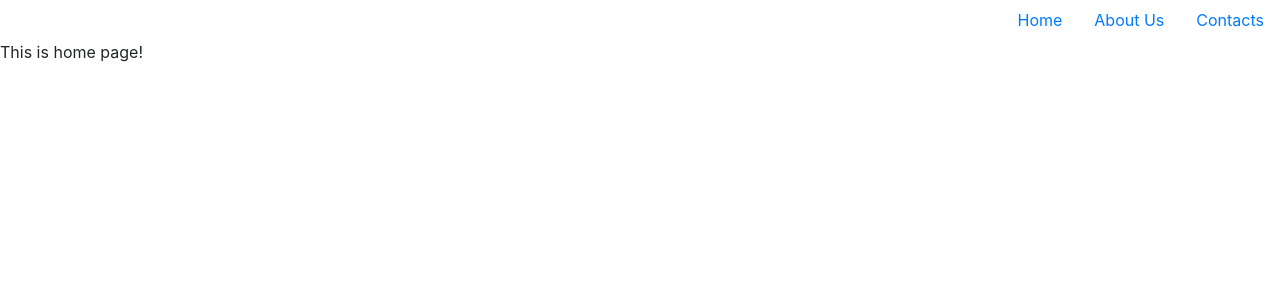
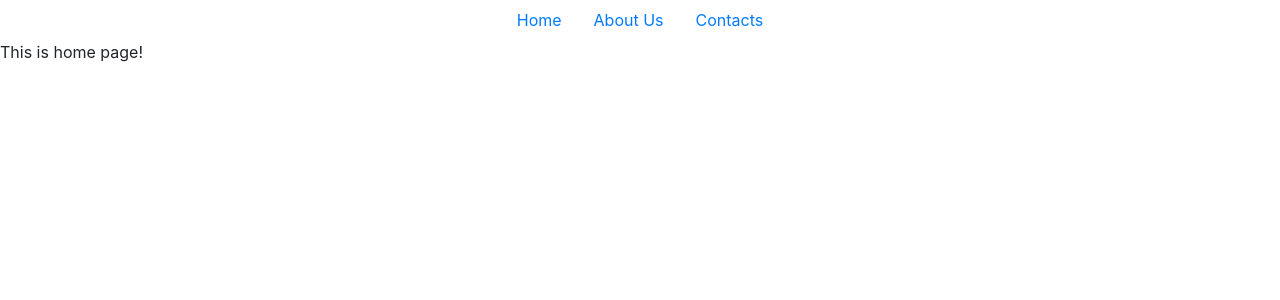
Before and after one commit to galubezzz/python-group_1-homework_61-maria_galunova, a React (Create React App) app: page / in a window 1280 px wide. Shown: the top 300 px of the page. Built offline with nearby package versions, Linux system fonts and the light colour scheme.

Commit message:
layout changes in menu

```diff
--- a/src/components/Menu/Menu.js
+++ b/src/components/Menu/Menu.js
@@ -4,7 +4,7 @@ import {NavLink} from 'react-router-dom'
 class Menu extends Component {
     render() {
         return (
-            <nav className="nav justify-content-end">
+            <nav className="nav justify-content-center">
                 <NavLink className="nav-link" to="/">Home</NavLink>
                 <NavLink className="nav-link" to="/aboutus">About Us</NavLink>
                 <NavLink className="nav-link" to="/contacts">Contacts</NavLink>
```
